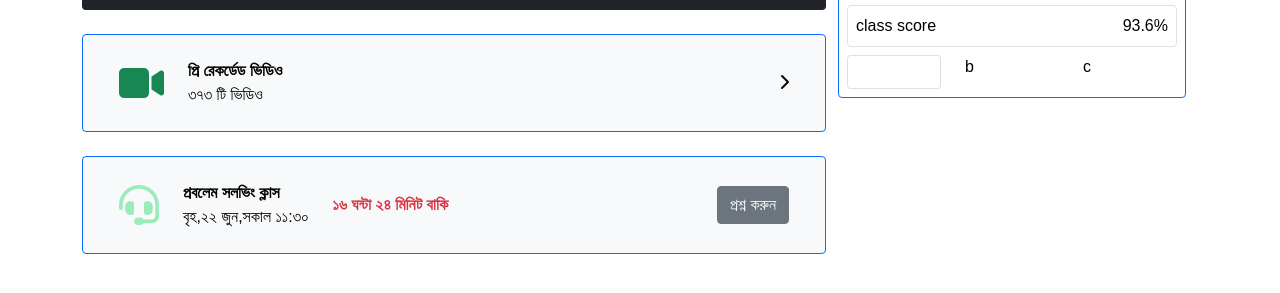
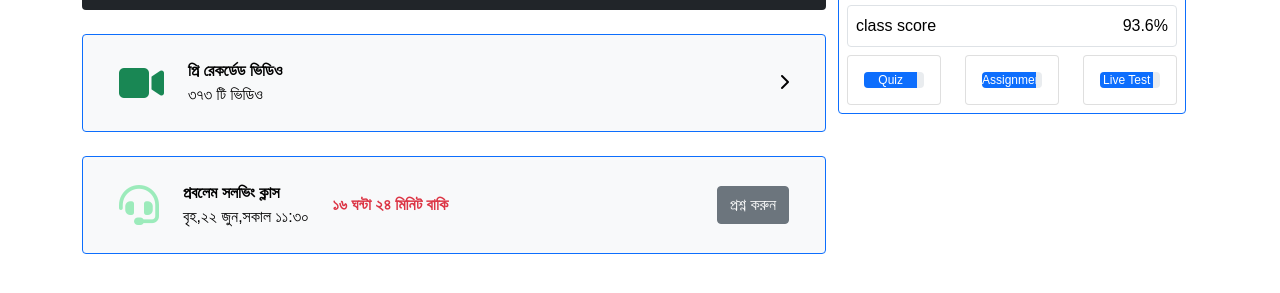
Before and after one commit to rasel3pm/mern3_all_assignment, a plain HTML site: page boostrup-assignment-module-13/index.html in a window 1280 px wide. Shown: the part 205-498 px from the top of the page. Drawn offline with nearby package versions, Linux system fonts and the light colour scheme.

Commit message:
score progress bar not complete

```diff
--- a/boostrup-assignment-module-13/index.html
+++ b/boostrup-assignment-module-13/index.html
@@ -139,11 +139,31 @@
                                 <div class="row">
                                     <div class="col-12 col-sm-12 col-md-4 col-lg-4">
                                         <div class="card p-3">
-
+                                            <div class="progress">
+                                                <div class="progress-bar" role="progressbar" aria-label="Basic example"
+                                                    style="width: 88.9%" aria-valuenow="88.9%" aria-valuemin="0"
+                                                    aria-valuemax="100">Quiz</div>
+                                            </div>
                                         </div>
                                     </div>
-                                    <div class="col-12 col-sm-12 col-md-4 col-lg-4">b</div>
-                                    <div class="col-12 col-sm-12 col-md-4 col-lg-4">c</div>
+                                    <div class="col-12 col-sm-12 col-md-4 col-lg-4">
+                                        <div class="card p-3">
+                                            <div class="progress">
+                                                <div class="progress-bar" role="progressbar" aria-label="Basic example"
+                                                    style="width: 90%" aria-valuenow="88.9%" aria-valuemin="0"
+                                                    aria-valuemax="100">Assignment</div>
+                                            </div>
+                                        </div>
+                                    </div>
+                                    <div class="col-12 col-sm-12 col-md-4 col-lg-4">
+                                        <div class="card p-3">
+                                            <div class="progress">
+                                                <div class="progress-bar" role="progressbar" aria-label="Basic example"
+                                                    style="width: 88.9%" aria-valuenow="88.9%" aria-valuemin="0"
+                                                    aria-valuemax="100">Live Test</div>
+                                            </div>
+                                        </div>
+                                    </div>
                                 </div>
                             </div>
 
```
